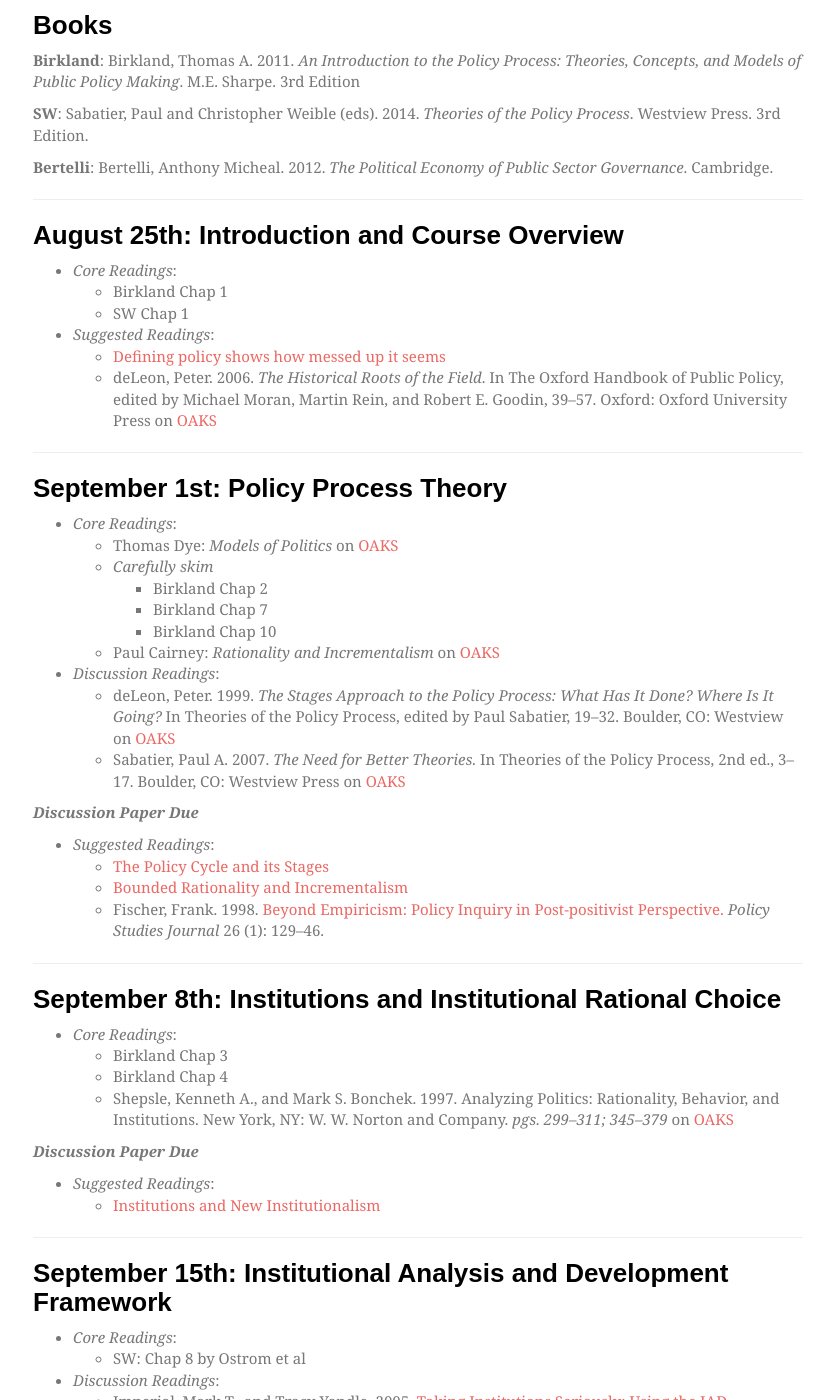
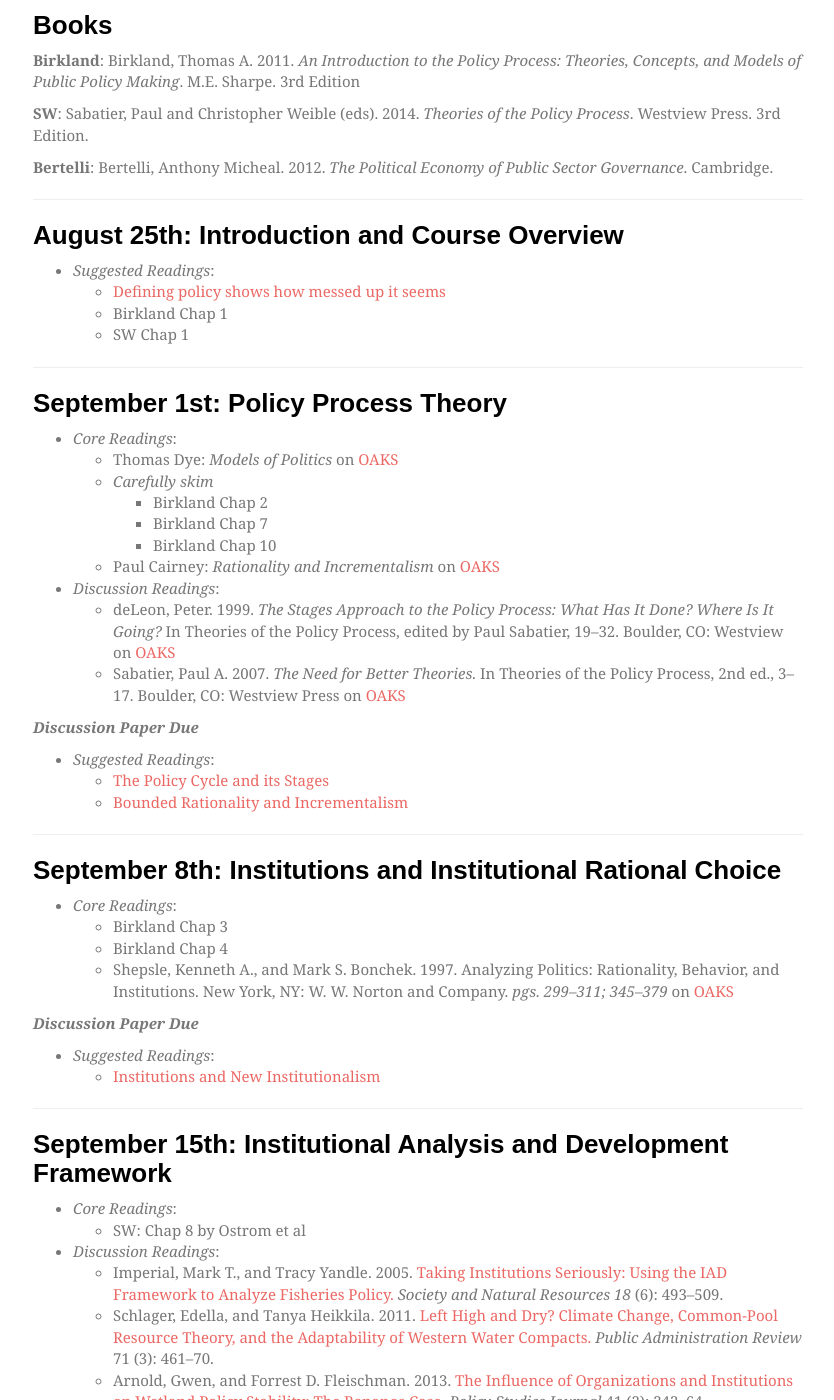
Before and after one commit to mnowlin/evss-puba602, a Jekyll site: the page built from schedule.md, in a window 1280 px wide and 1400 px high, scrolled down 551 px. Shown: the whole window, without its empty margins (222-1056 px from the left). Built offline with Jekyll 4.4.1, drawn with Linux system fonts in a browser that asks for light colours; nearby versions of some CDN libraries; some web fonts are replaced.

Commit message:
update schedule

```diff
--- a/schedule.md
+++ b/schedule.md
@@ -35,15 +35,10 @@ __Bertelli__: Bertelli, Anthony Micheal. 2012. _The Political Economy of Public
 
 ### August 25th: Introduction and Course Overview
 
--  _Core Readings_:
+-  _Suggested Readings_:
+    * [Defining policy shows how messed up it seems](https://paulcairney.wordpress.com/2014/01/08/defining-policy-shows-how-messed-up-it-seems/)
     * Birkland Chap 1
     * SW Chap 1
-
--  _Suggested Readings_:
-    * [Defining policy shows how messed up it seems](https://paulcairney.wordpress.com/2014/01/08/defining-policy-shows-how-messed-up-it-seems/)
-    * deLeon, Peter. 2006. _The Historical Roots of the Field_. In The
-    Oxford Handbook of Public Policy, edited by Michael Moran, Martin
-    Rein, and Robert E. Goodin, 39–57. Oxford: Oxford University Press on [OAKS](https://lms.cofc.edu/)
 
 ---
 
@@ -69,8 +64,6 @@ __Bertelli__: Bertelli, Anthony Micheal. 2012. _The Political Economy of Public
 -  _Suggested Readings_:
     * [The Policy Cycle and its Stages](https://paulcairney.wordpress.com/2013/11/11/policy-concepts-in-1000-words-the-policy-cycle-and-its-stages/)
     * [Bounded Rationality and Incrementalism](https://paulcairney.wordpress.com/2013/11/11/policy-concepts-in-1000-words-bounded-rationality-and-incrementalism/)
-    * Fischer, Frank. 1998. [Beyond Empiricism: Policy Inquiry in
-    Post-positivist Perspective.]() _Policy Studies Journal_ 26 (1): 129–46.
 
 ---
 
```
